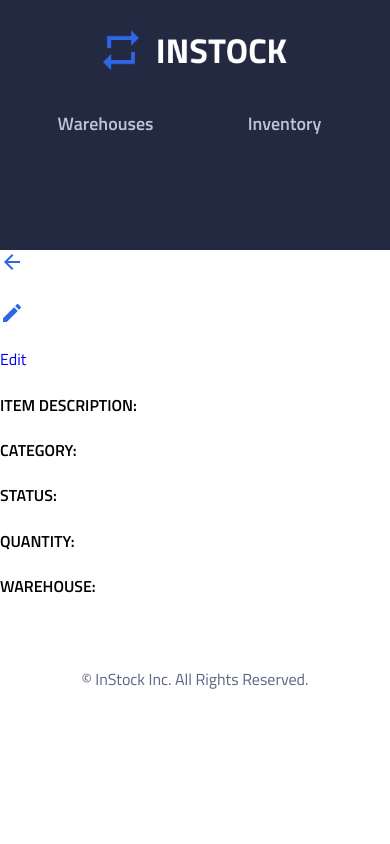
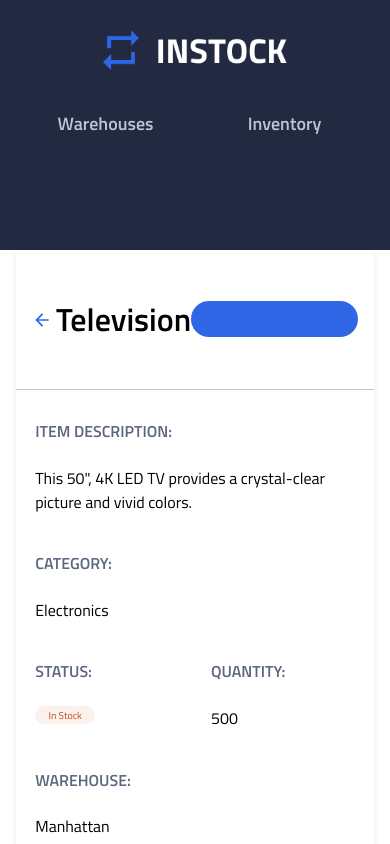
Before and after one commit to cathybi/instock-client, a React (Create React App) app: page /inventory/add in a window 390 px wide. Shown: the top 844 px of the page. Built offline with nearby package versions, Linux system fonts and the light colour scheme; no server answers.

Commit message:
created style for mobile

```diff
--- a/src/components/AddEditInventory/AddEditInventory.jsx
+++ b/src/components/AddEditInventory/AddEditInventory.jsx
@@ -24,7 +24,8 @@ function AddEditInventory() {
                     <Link className="inventory-item__link" to="/inventory">
                         <img className="inventory-item__icon-arrow" src={arrow} alt="Back Arrow" />
                     </Link>
-                    <h1 className="inventory-item__heading">{inventoryItem.itemName}</h1>
+                    {/* <h1 className="inventory-item__heading">{inventoryItem.itemName}</h1> */}
+                    <h1 className="inventory-item__heading">Television</h1>
                     <Link className="inventory-item__link-edit" to={`/inventory/${inventoryItem.id}/edit`} >
                         <img className="inventory-item__icon-edit" src={edit} alt="Edit Item" />
                         <p className="inventory-item__icon-text">Edit</p>
@@ -38,30 +39,37 @@ function AddEditInventory() {
 
                     <div className="inventory-item__details">
                         <h4 className="inventory-item__subheading">ITEM DESCRIPTION:</h4>
-                        <p className="inventory-item__information">{inventoryItem.description}</p>
+                        {/* <p className="inventory-item__information">{inventoryItem.description}</p> */}
+                        <p className="inventory-item__information">This 50", 4K LED TV provides a crystal-clear picture and vivid colors.</p>
                     </div>
 
                     <div className="inventory-item__details">
                         <h4 className="inventory-item__subheading">CATEGORY:</h4>
-                        <p className="inventory-item__information">{inventoryItem.category}</p>
+                        {/* <p className="inventory-item__information">{inventoryItem.category}</p> */}
+                        <p className="inventory-item__information">Electronics</p>
                     </div>
 
                     <div className="inventory-item__details-status">
                         <h4 className="inventory-item__subheading">STATUS:</h4>
-                        <p className={inventoryItem.status === "In Stock" ? "inventory-item__information--green" : 'inventory-item__information--red'} >
+                        {/* <p className={inventoryItem.status === "In Stock" ? "inventory-item__information--green" : "inventory-item__information--red"} >
                             {inventoryItem.status}
+                        </p> */}
+                        <p className={inventoryItem.status === "In Stock" ? "inventory-item__information--green" : "inventory-item__information--red"} >
+                            {"In Stock"}
                         </p>
 
                     </div>
 
                     <div className="inventory-item__details-quantity">
                         <h4 className="inventory-item__subheading">QUANTITY:</h4>
-                        <p className="inventory-item__information">{inventoryItem.quantity}</p>
+                        {/* <p className="inventory-item__information">{inventoryItem.quantity}</p> */}
+                        <p className="inventory-item__information">500</p>
                     </div>
 
                     <div className="inventory-item__details">
                         <h4 className="inventory-item__subheading">WAREHOUSE:</h4>
-                        <p className="inventory-item__information">{inventoryItem.warehouseName}</p>
+                        {/* <p className="inventory-item__information">{inventoryItem.warehouseName}</p> */}
+                        <p className="inventory-item__information">Manhattan</p>
                     </div>
 
                 </div>
--- a/src/components/AddEditInventory/AddEditInventory.scss
+++ b/src/components/AddEditInventory/AddEditInventory.scss
@@ -1,3 +1,209 @@
 @use "../../styles/partials/mixins" as *;
 @use "../../styles/partials/typography" as *;
 @use "../../styles/partials/variables" as *;
+
+.inventory-item {
+  margin: 0 1rem 6.875rem;
+//   border-top: none;
+  box-shadow: 0 0.125rem 0.3125rem rgba(19, 24, 44, 0.1);
+  border-radius: 5px;
+  background: $primary-white;
+
+  @include tablet {
+    margin-top: -0.7rem;
+  }
+
+  @include desktop {
+    width: 1020px;
+    margin: 0 auto;
+  }
+
+  &__header {
+    padding: 1.5rem 1rem 1.5rem;
+    display: flex;
+    align-items: center;
+
+    @include tablet {
+      padding: 2rem 2.25rem 1rem;
+    }
+
+    @include desktop {
+      padding: 1.7rem 2.25rem 1.1rem;
+      position: relative;
+    }
+  }
+
+
+  &__heading {
+    padding-left: 0.25rem;
+
+    @include tablet {
+      padding-left: 0.5rem;
+    }
+  }
+
+  &__link-edit {
+    @include set-button-style("Mobile", $primary-instock-indigo);
+    // position: absolute;
+    right: 2rem;
+
+    @include tablet {
+      right: 3rem;
+      width: 85px;
+      height: 40px;
+      display: flex;
+      border-radius: 20px;
+    }
+  }
+
+  &__icon-edit {
+    @include set-icon-style('../../assets/icons/edit-24px.svg');
+    position: relative;
+
+    @include tablet {
+      padding: 0.5rem 1rem;
+    }
+  }
+
+  &__icon-text {
+    visibility: hidden;
+
+    @include tablet {
+      visibility: visible;
+      position: relative;
+      color: $primary-white;
+      right: 0.8rem;
+      top: 0.6rem;
+    //   @include set-button-style;
+    }
+  }
+
+  &__icon-arrow {
+    width: 20px;
+    padding-top: 0.5rem;
+
+    @include tablet {
+      width: 100%;
+    }
+  }
+
+  &__underline {
+    border-top: 1px solid $secondary-cloud;
+    width: 100%;
+  }
+
+  &__divider {
+    @include tablet {
+      border-top: 1px solid $secondary-cloud;
+      transform: rotate(90deg);
+      width: 10rem;
+      position: relative;
+      left: 40%;
+      top: 5.5rem;
+    }
+  }
+
+  &__details-container {
+    padding: 0.5rem 1.2rem;
+    display: flex;
+    flex-wrap: wrap;
+    // box-sizing: border-box;
+
+    @include tablet {
+      padding: 1rem 2rem;
+      flex-direction: column;
+      flex-wrap: wrap;
+      height: 13rem;
+    }
+  }
+
+
+
+
+//   &__details,
+//   &__details-status,
+//   &__details-quantity {
+//     padding: 0.4rem 0;
+
+//     @include tablet {
+//       padding: 1rem 0;
+//     }
+//   }
+
+  &__details {
+    width: 100%;
+
+    @include tablet {
+      width: 40%;
+      padding-right: 6rem;
+    }
+
+    @include tablet {
+      width: 50%;
+      padding-right: 2.5rem;
+    }
+  }
+
+  &__details-status {
+    width: 40%;
+
+    @include tablet {
+      width: 10%;
+    }
+  }
+  &__details-quantity {
+    width: 40%;
+    padding-left: 15%;
+
+    @include tablet {
+      width: 10%;
+    }
+  }
+
+  &__details-quantity {
+    @include tablet {
+      order: 1;
+      margin-left: -12rem;
+    }
+
+    @include desktop {
+      margin-left: -17rem;
+    }
+  }
+
+  &__subheading {
+    padding-bottom: 0.1rem;
+    color: $secondary-slate;
+    font-weight: 600;
+  }
+
+  &__information--green {
+    @include set-font(10px, normal, normal);
+    color: $green;
+    background-color: rgba($green, 0.07);
+    width: 60px;
+    padding: 0.1rem;
+    text-align: center;
+    border-radius: 20px;
+
+    @include tablet {
+      @include set-font(12px, normal, normal);
+      width: 60px;
+    }
+  }
+
+  &__information--red {
+    @include set-font(10px, normal, normal);
+    color: $red;
+    background-color: rgba($red, 0.07);
+    width: 60px;
+    padding: 0.1rem 0.2rem;
+    text-align: center;
+    border-radius: 20px;
+
+    @include tablet {
+      @include set-font(12px, normal, normal);
+      width: 80px;
+    }
+  }
+}
```
